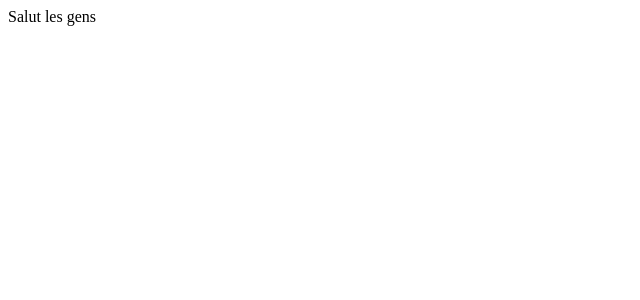
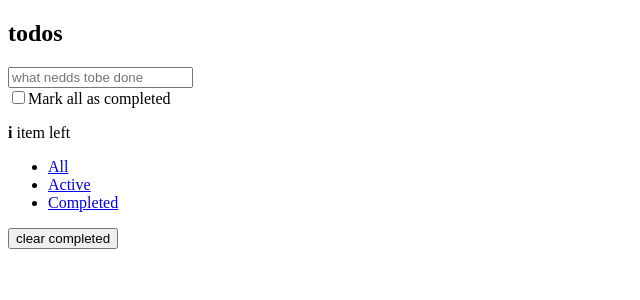
Before and after one commit to MrAuGIR/tuto-react-todolist, a React app: page / in a window 1280 px wide. Shown: the top 300 px of the page, without its empty margins (0-640 px from the left). Built offline with nearby package versions, Linux system fonts and the light colour scheme.

Commit message:
component TodoItem

```diff
--- a/index.html
+++ b/index.html
@@ -4,12 +4,13 @@
     <meta charset="UTF-8">
     <meta http-equiv="X-UA-Compatible" content="IE=edge">
     <meta name="viewport" content="width=device-width, initial-scale=1.0">
+    <link href="todo.css" rel="stylesheet">
     <title>Document</title>
 </head>
 <body>
     <div id="app">
 
     </div>
-    <script src="/dist/main.js"></script>
+    <script src="/dist/index.js"></script>
 </body>
 </html>
--- a/package.json
+++ b/package.json
@@ -25,6 +25,8 @@
     "webpack-dev-server": "^4.7.4"
   },
   "dependencies": {
+    "@types/classnames": "^2.3.1",
+    "classnames": "^2.3.1",
     "react": "^17.0.2",
     "react-dom": "^17.0.2"
   }
--- /dev/null
+++ b/src/TodoList.tsx
@@ -0,0 +1,56 @@
+import * as React from 'react'
+import TodoStore from './TodoStore'
+import { Todo } from './Interface'
+
+interface TodoListProps {
+
+}
+
+interface TodoListState {
+    todos: Todo[]
+}
+
+export default class TodoList extends React.Component<TodoListProps, TodoListState> {
+
+    private store: TodoStore = new TodoStore()
+
+    constructor(props: TodoListProps){
+        super(props)
+        this.state = {
+            todos: this.store.todos
+        }
+    }
+
+    render () {
+        let {todos} = this.state
+        return <section className="todoapp">
+            <header className="header">
+                <h1>todos</h1>
+                <input className="new-todo" placeholder="what nedds tobe done"/>
+            </header>
+            <section className="main">
+                <input className="toggle-all" type="checkbox"/>
+                <label htmlFor="toggle-all">Mark all as completed</label>
+                <ul className="todo-list">
+                    {todos.map(todo => {
+                        return
+                    })}
+
+                </ul>
+            </section>
+            <footer className="footer">
+                <span className="todo-count"><strong>i</strong> item left</span>
+                <ul>
+                    <li><a href="#/">All</a></li>
+                    <li><a href="#/active">Active</a></li>
+                    <li><a href="#/completed">Completed</a></li>
+                </ul>
+            </footer>
+            <button className="clear-completed">clear completed</button>
+        </section>
+
+
+
+    }
+
+}
--- a/src/TodoStore.ts
+++ b/src/TodoStore.ts
@@ -1,10 +1,10 @@
 import { Todo } from './Interface'
 
-class TodoStore {
+export default class TodoStore {
 
     private static i = 0
 
-    public todos: Todo[]
+    public todos: Todo[] = []
 
     static increment () {
 
@@ -18,7 +18,6 @@ class TodoStore {
             completed: false
         },...this.todos]
     }
-
 
     removeTodo(todo: Todo):void{
         this.todos = this.todos.filter(t => t !== todo)
--- a/src/main.tsx
+++ b/src/main.tsx
@@ -1,10 +1,11 @@
 import * as React from 'react'
 import { render } from 'react-dom'
 import s from './TodoStore'
+import TodoList from './TodoList'
 
 console.log(s)
 
 render(
-    <div>Salut les gens</div>,
+    <TodoList />,
     document.getElementById('app')
 )
```
Also changed, not shown: src/TodoItem.tsx (added, +26 -0 lines), src/TodoList.jsx (deleted, +0 -13 lines), todo.css (added), 1 other file (tests, documents, lock files or other folders).
